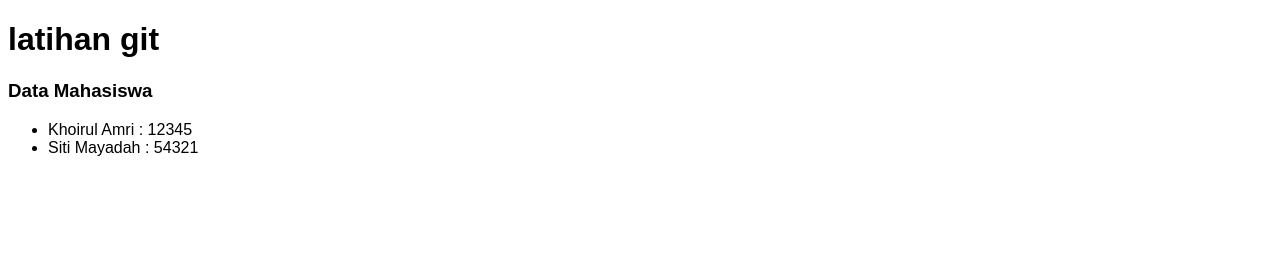
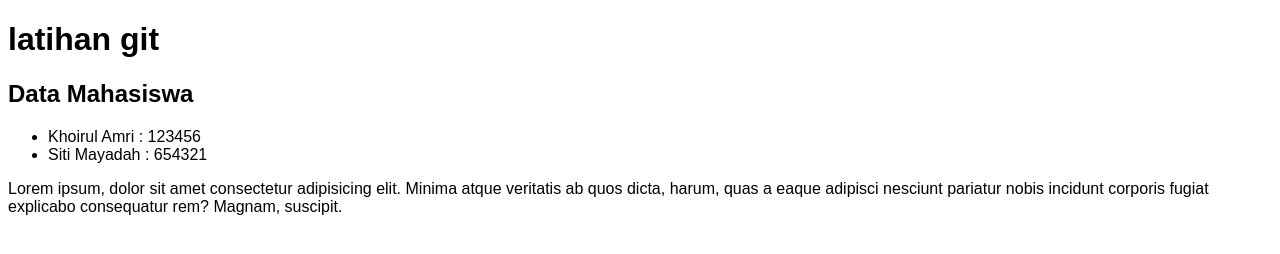
Before and after one commit to Khoirul-Amri/test-repository, a plain HTML site: page index.html in a window 1280 px wide. Drawn offline with Linux system fonts and the light colour scheme.

Commit message:
mengubah file index.html

```diff
--- a/index.html
+++ b/index.html
@@ -14,11 +14,13 @@
 <body>
     <h1>latihan git</h1>
 
-    <h3>Data Mahasiswa</h3>
+    <h2>Data Mahasiswa</h2>
     <ul>
-        <li>Khoirul Amri : 12345</li>
-        <li>Siti Mayadah : 54321</li>
+        <li>Khoirul Amri : 123456</li>
+        <li>Siti Mayadah : 654321</li>
     </ul>
+    <p>Lorem ipsum, dolor sit amet consectetur adipisicing elit. Minima atque veritatis ab quos dicta, harum, quas a eaque adipisci nesciunt pariatur nobis incidunt corporis fugiat explicabo consequatur rem? Magnam, suscipit.</p>
+
     <script src="script.js"></script>
 </body>
 </html>
```
